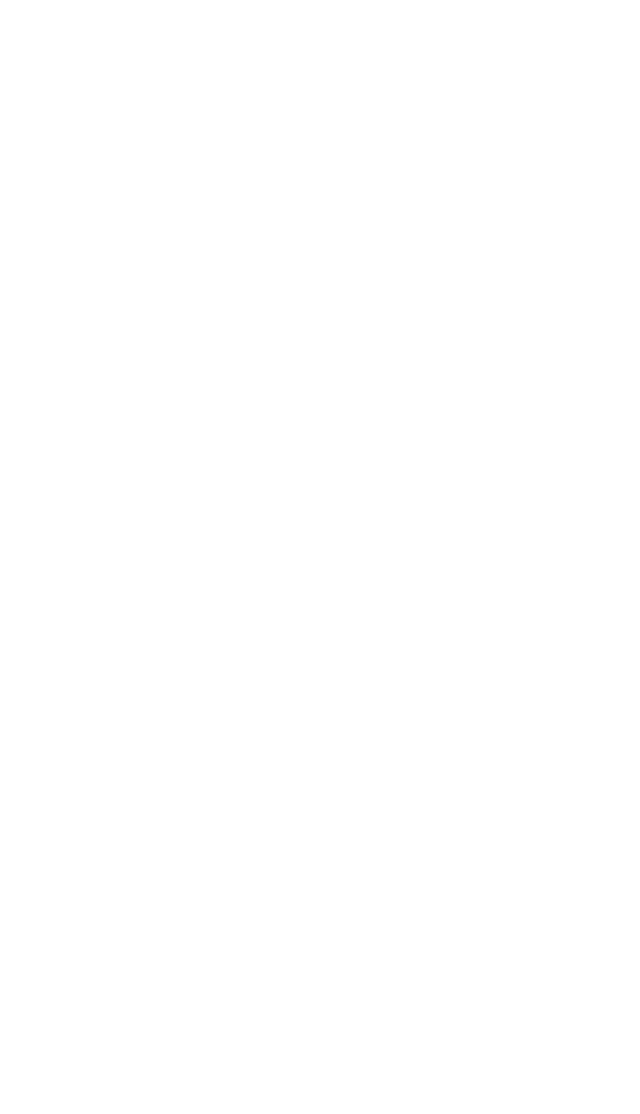
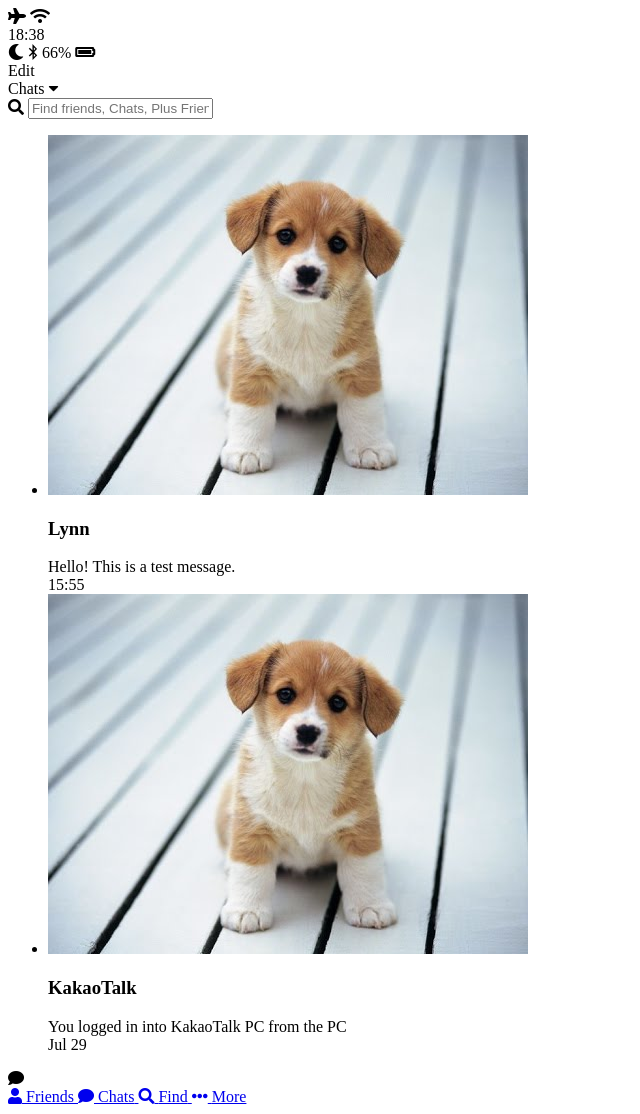
Before and after one commit to gloomybears/kakao-clone, a plain HTML site: page chats.html in a window 1280 px wide. Shown: the whole page, without its empty margins (0-640 px from the left). Before the commit the page ends 800 px from the top, so only its background shows below. Drawn offline with Linux system fonts and the light colour scheme.

Commit message:
chats is done

```diff
--- a/chat.html
+++ b/chat.html
@@ -0,0 +1,47 @@
+<!DOCTYPE html>
+<html lang="ko">
+<head>
+  <meta charset="UTF-8">
+  <meta name="viewport" content="width=device-width, initial-scale=1.0">
+  <meta http-equiv="X-UA-Compatible" content="ie=edge">
+  <link rel="stylesheet" href="https://use.fontawesome.com/releases/v5.6.3/css/all.css" >
+  <title>Chat</title>
+</head>
+<body>
+
+  <header>
+    <div class="header__top">
+      <div class="header__column">
+        <i class="fas fa-plane"></i>
+        <i class="fa fa-wifi"></i>
+      </div>
+
+      <div class="header__column">
+        <span class="header__time">18:38</span>
+      </div>
+
+      <div class="header__column">
+        <i class="fas fa-moon"></i>
+        <i class="fab fa-bluetooth-b"></i>
+        <span class="header__battery">66% <i class="fas fa-battery-full"></i></span>
+      </div>
+    </div><!-- .header__top// -->
+
+    <div class="header__bottom">
+      <div class="header__column">
+        <i class="fa fa-chevron-left fa-lg"></i>
+      </div>
+
+      <div class="header__column">
+        <span class="header__text">Lynn</span>
+      </div>
+
+      <div class="header__column">
+        <i class="fa fa-search"></i>
+        <i class="fa fa-bars"></i>
+      </div>
+    </div><!-- .header__bottom// -->
+  </header>
+
+</body>
+</html>
--- a/chats.html
+++ b/chats.html
@@ -0,0 +1,104 @@
+<!DOCTYPE html>
+<html lang="ko">
+<head>
+  <meta charset="UTF-8">
+  <meta name="viewport" content="width=device-width, initial-scale=1.0">
+  <meta http-equiv="X-UA-Compatible" content="ie=edge">
+  <link rel="stylesheet" href="https://use.fontawesome.com/releases/v5.6.3/css/all.css" >
+  <title>Friends</title>
+</head>
+<body>
+
+  <header>
+    <div class="header__top">
+      <div class="header__column">
+        <i class="fas fa-plane"></i>
+        <i class="fa fa-wifi"></i>
+      </div>
+
+      <div class="header__column">
+        <span class="header__time">18:38</span>
+      </div>
+
+      <div class="header__column">
+        <i class="fas fa-moon"></i>
+        <i class="fab fa-bluetooth-b"></i>
+        <span class="header__battery">66% <i class="fas fa-battery-full"></i></span>
+      </div>
+    </div><!-- .header__top// -->
+
+    <div class="header__bottom">
+      <div class="header__column">
+        <span class="header__text">Edit</span>
+      </div>
+
+      <div class="header__column">
+        <span class="header__text">Chats <i class="fa fa-caret-down"></i> </span>
+      </div>
+
+      <div class="header__column">
+
+      </div>
+    </div><!-- .header__bottom// -->
+  </header>
+
+  <main class="chats">
+    <div class="search-bar">
+      <i class="fa fa-search"></i>
+      <input type="text" placeholder="Find friends, Chats, Plus Friends" />
+    </div><!-- .search-bar// -->
+
+    <ul class="chats__list">
+      <li class="chats__chat">
+        <div class="chat__content">
+          <img src="images/avatar.jpg" />
+          <div class="chat__preview">
+            <h3 class="chat__user">Lynn</h3>
+            <span class="chat__last-message">Hello! This is a test message.</span>
+          </div>
+        </div><!-- .chat__content// -->
+        <span class="chat__date-time">
+          15:55
+        </span>
+      </li>
+
+      <li class="chats__chat">
+        <div class="chat__content">
+          <img src="images/avatar.jpg" />
+          <div class="chat__preview">
+            <h3 class="chat__user">KakaoTalk</h3>
+            <span class="chat__last-message">You logged in into KakaoTalk PC from the PC</span>
+          </div>
+        </div><!-- .chat__content// -->
+        <span class="chat__date-time">
+          Jul 29
+        </span>
+      </li>
+    </ul>
+
+    <div class="chat-btn">
+      <i class="fa fa-comment"></i>
+    </div>
+  </main>
+
+  <nav class="tab-bar">
+    <a href="index.html" class="tab-bar__tab">
+      <i class="fa fa-user"></i>
+      <span class="tab-bar__title">Friends</span>
+    </a>
+    <a href="chats.html" class="tab-bar__tab tab-bar__tab--seleted">
+      <i class="fa fa-comment"></i>
+      <span class="tab-bar__title">Chats</span>
+    </a>
+    <a href="find.html" class="tab-bar__tab">
+      <i class="fa fa-search"></i>
+      <span class="tab-bar__title">Find</span>
+    </a>
+    <a href="more.html" class="tab-bar__tab">
+      <i class="fa fa-ellipsis-h"></i>
+      <span class="tab-bar__title">More</span>
+    </a>
+  </nav>
+
+</body>
+</html>
```
Also changed, not shown: find.html (+65 -0 lines), index.html (+98 -13 lines), more.html (+65 -0 lines), profile.html (+46 -0 lines), images/avatar.jpg (added).
